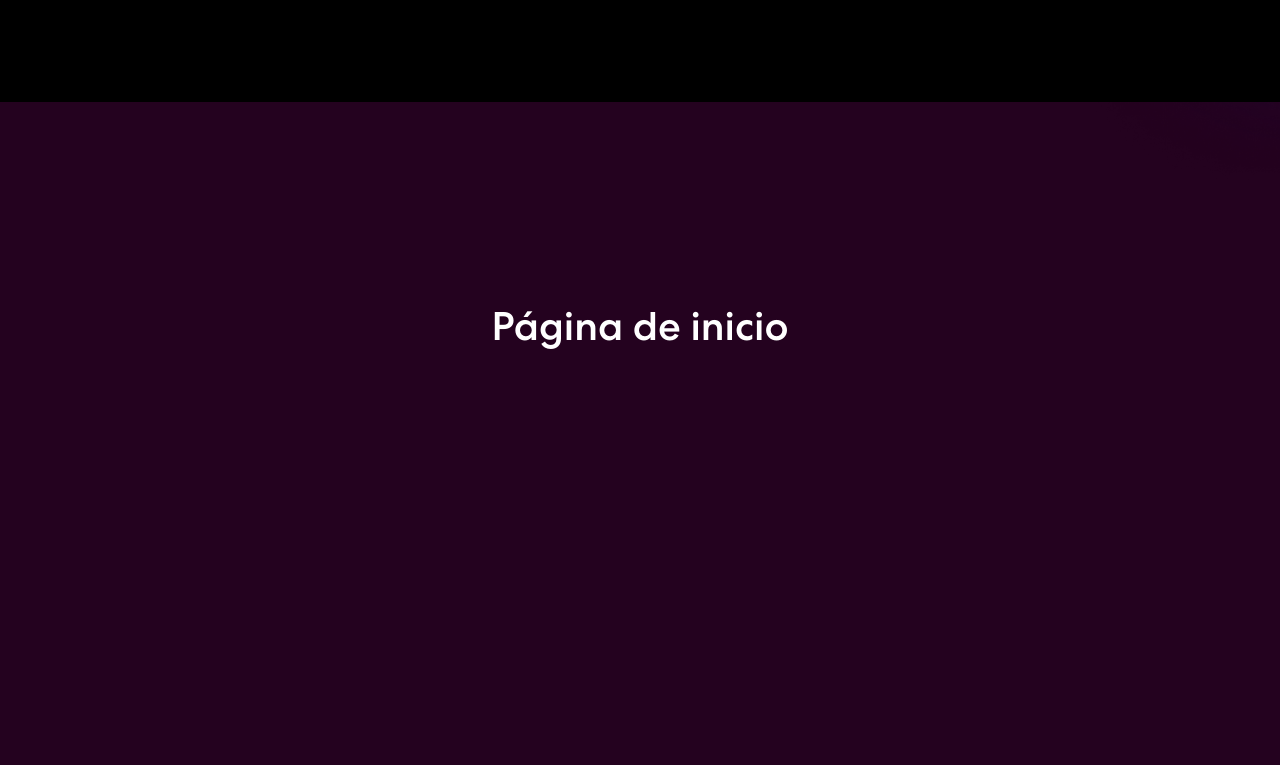
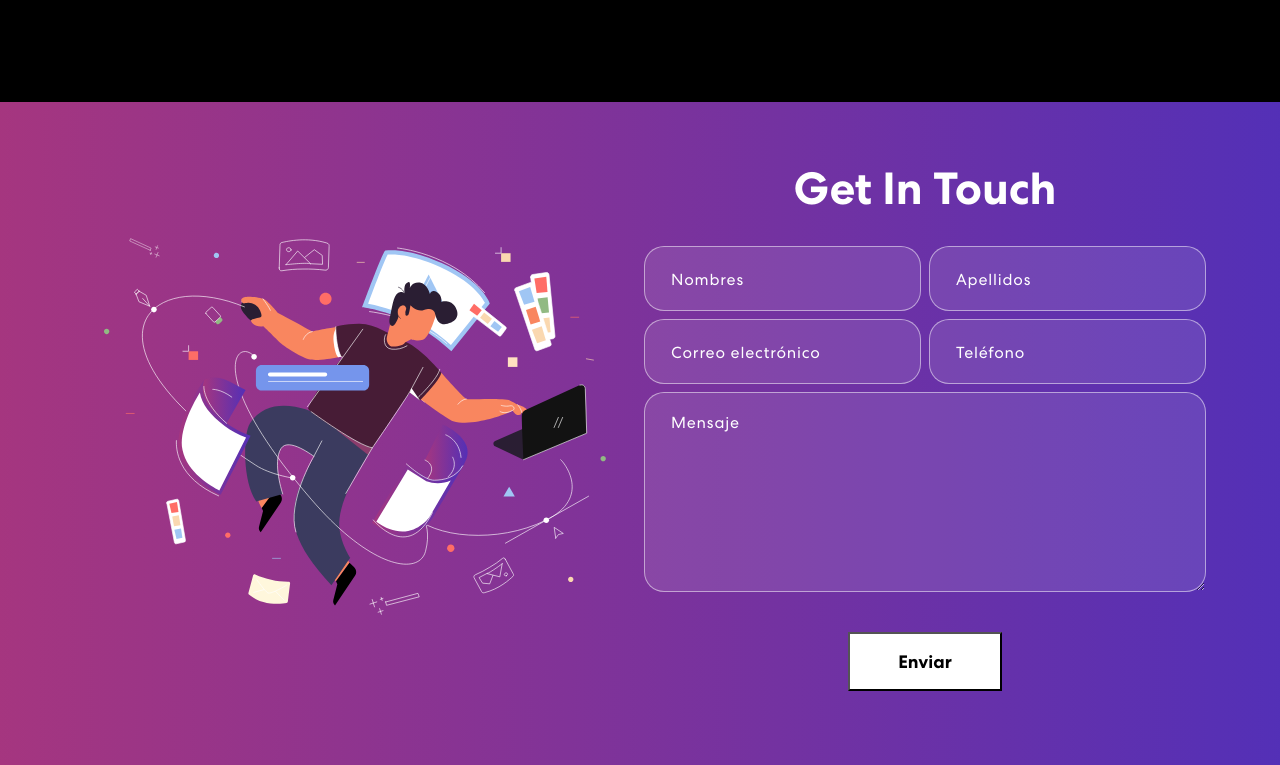
Before and after one commit to Dipop04/michithings_fe, a React (Create React App) app: page / in a window 1280 px wide. Shown: the part 1615-2380 px from the top of the page. Before the commit the page ends 1973 px from the top, so only its background shows below. Built offline with nearby package versions, Linux system fonts and the light colour scheme.

Commit message:
actualización imagen login

```diff
--- a/src/App.js
+++ b/src/App.js
@@ -4,9 +4,10 @@
 import 'bootstrap/dist/css/bootstrap.min.css';
 import { Banner } from './components/index/index2';
 import { Equipo } from './components/equipo/equipo';
-
+import { Contacto } from './components/contacto/contacto';
 import { Menu } from './components/navbar/navbar';
-import {Container} from 'react-bootstrap';
+import { Container } from 'react-bootstrap';
+//import { Login } from './components/login/login'
 import AppRouter from './components/router/router';
 
 
@@ -16,10 +17,12 @@
     <div className="App">
       <Menu />
       <Banner />
-      {<Equipo />}
+      <Equipo />
+      <Contacto />
       <Container>
-      <AppRouter />
-    </Container>
+        <AppRouter />
+      </Container>
+      {/* <Login /> */}
     </div>
   );
 }
--- /dev/null
+++ b/src/components/contacto/contacto.js
@@ -0,0 +1,96 @@
+import React from 'react';
+import { useState } from "react";
+import { Container, Row, Col } from "react-bootstrap";
+import contactImg from "../../assets/img/contact-img.svg";
+import 'animate.css';
+import TrackVisibility from 'react-on-screen';
+
+export const Contacto = () => {
+  const formInitialDetails = {
+    firstName: '',
+    lastName: '',
+    email: '',
+    phone: '',
+    message: ''
+  }
+  const [formDetails, setFormDetails] = useState(formInitialDetails);
+  const [buttonText, setButtonText] = useState('Enviar');
+  const [status, setStatus] = useState({});
+
+  const onFormUpdate = (category, value) => {
+      setFormDetails({
+        ...formDetails,
+        [category]: value
+      })
+  }
+
+  const handleSubmit = async (e) => {
+    e.preventDefault();
+    setButtonText("Enviando...");
+    let response = await fetch("http://localhost:5000/contact", {
+      method: "POST",
+      headers: {
+        "Content-Type": "application/json;charset=utf-8",
+      },
+      body: JSON.stringify(formDetails),
+    });
+    setButtonText("Send");
+    let result = await response.json();
+    setFormDetails(formInitialDetails);
+    if (result.code == 200) {
+      setStatus({ succes: true, message: 'Mensaje enviado satisfactoriamente.'});
+    } else {
+      setStatus({ succes: false, message: 'Algo salió mal. Por favor inténtalo nuevamente.'});
+    }
+  };
+
+  return (
+        <section className="contact" id="connect">
+        <Container>
+          <Row className="align-items-center">
+            <Col size={12} md={6}>
+              <TrackVisibility>
+                {({ isVisible }) =>
+                  <img className={isVisible ? "animate__animated animate__zoomIn" : ""} src={contactImg} alt="Contact Us"/>
+                }
+              </TrackVisibility>
+            </Col>
+            <Col size={12} md={6}>
+              <TrackVisibility>
+                {({ isVisible }) =>
+                  <div className={isVisible ? "animate__animated animate__fadeIn" : ""}>
+                  <h2>Get In Touch</h2>
+                  <form onSubmit={handleSubmit}>
+                    <Row>
+                      <Col size={12} sm={6} className="px-1">
+                        <input type="text" value={formDetails.firstName} placeholder="Nombres" onChange={(e) => onFormUpdate('firstName', e.target.value)} />
+                      </Col>
+                      <Col size={12} sm={6} className="px-1">
+                        <input type="text" value={formDetails.lasttName} placeholder="Apellidos" onChange={(e) => onFormUpdate('lastName', e.target.value)}/>
+                      </Col>
+                      <Col size={12} sm={6} className="px-1">
+                        <input type="email" value={formDetails.email} placeholder="Correo electrónico" onChange={(e) => onFormUpdate('email', e.target.value)} />
+                      </Col>
+                      <Col size={12} sm={6} className="px-1">
+                        <input type="tel" value={formDetails.phone} placeholder="Teléfono" onChange={(e) => onFormUpdate('phone', e.target.value)}/>
+                      </Col>
+                      <Col size={12} className="px-1">
+                        <textarea rows="6" value={formDetails.message} placeholder="Mensaje" onChange={(e) => onFormUpdate('message', e.target.value)}></textarea>
+                        <button type="submit"><span>{buttonText}</span></button>
+                      </Col>
+                      {
+                        status.message &&
+                        <Col>
+                          <p className={status.success === false ? "danger" : "success"}>{status.message}</p>
+                        </Col>
+                      }
+                    </Row>
+                  </form>
+                </div>}
+              </TrackVisibility>
+            </Col>
+          </Row>
+        </Container>
+      </section>
+    )
+}
--- a/src/components/login/login.js
+++ b/src/components/login/login.js
@@ -7,8 +7,7 @@
 import Cookies from "universal-cookie";
 import { calculaExtracionSesion } from "../helper/helper";
 import Loading from "../loading/loading"
-
-import contactImg from "../../assets/img/contact-img.svg";
+import gatoSombra from "../../assets/img/gato_sombra.png";
 import 'animate.css';
 import TrackVisibility from 'react-on-screen';
 
@@ -57,11 +56,11 @@
       <section className="login" id="login">
         <Container id="login-container">
           <Loading show={this.state.loading} />
-          <Row className="align-items-center">
+          <Row >
             <Col size={12} md={6}>
               <TrackVisibility>
                 {({ isVisible }) =>
-                  <img className={isVisible ? "animate__animated animate__zoomIn" : ""} src={contactImg} alt="Contact Us" />
+                  <img className={isVisible ? "animate__animated animate__zoomIn" : ""} src={gatoSombra} alt="Login" />
                 }
               </TrackVisibility>
             </Col>
--- a/src/components/navbar/navbar.js
+++ b/src/components/navbar/navbar.js
@@ -58,8 +58,8 @@
           </Navbar.Toggle>
           <Navbar.Collapse id="basic-navbar-nav">
             <Nav className="ms-auto">
-              <Nav.Link href="#productos" className={activeLink === 'productos' ? 'active navbar-link' : 'navbar-link'} onClick={() => onUpdateActiveLink('home')}>Productos</Nav.Link>
-              <Nav.Link href="#skills" className={activeLink === 'skills' ? 'active navbar-link' : 'navbar-link'} onClick={() => onUpdateActiveLink('skills')}>Equipo</Nav.Link>
+              <Nav.Link href="#home" className={activeLink === 'productos' ? 'active navbar-link' : 'navbar-link'} onClick={() => onUpdateActiveLink('home')}>Productos</Nav.Link>
+              <Nav.Link href="#skills" className={activeLink === 'equipo' ? 'active navbar-link' : 'navbar-link'} onClick={() => onUpdateActiveLink('equipo')}>Equipo</Nav.Link>
               <Nav.Link href="#projects" className={activeLink === 'projects' ? 'active navbar-link' : 'navbar-link'} onClick={() => onUpdateActiveLink('projects')}>Contáctenos</Nav.Link>
             </Nav>
             <span className="navbar-text">
--- a/src/components/router/router.js
+++ b/src/components/router/router.js
@@ -6,6 +6,8 @@
 import productos from '../productos/iniciop';
 import michidads from '../michidads/iniciom';
 import { NotFound } from '../NotFound/NotFound';
+import { Equipo } from '../equipo/equipo';
+import { Contacto } from '../contacto/contacto';
 
 
 export default function AppRoutes() {
@@ -15,20 +17,13 @@
         <PrivateRoute exact path={['/productos']} component={productos} />
         <PrivateRoute exact path={['/michidads']} component={michidads} />
         <Route exact path={['/login']} component={Login} />
-
-        <Route exact path={['/', '/index']} component={Inicio} />
+        <Route exact path={['/equipo']} component={Equipo} />
+        <Route exact path={['/contacto']} component={Contacto} />
+        <Route exact path={['/', '/index']} component={Login} />
         <Route
           path={'*'}
           component={NotFound}
         />
-         {/* <Route
-          path={'*'}
-          component={() => (
-            <>
-            <img src='../../assets/pagina-error-404-gato.png' />
-            </>
-          )}
-        /> */}
       </Switch>
     </Router>
   );
```
Also changed, not shown: src/assets/img/gato_sombra.png (added), src/assets/img/silver-tabby-cat-kitten.png (added).
